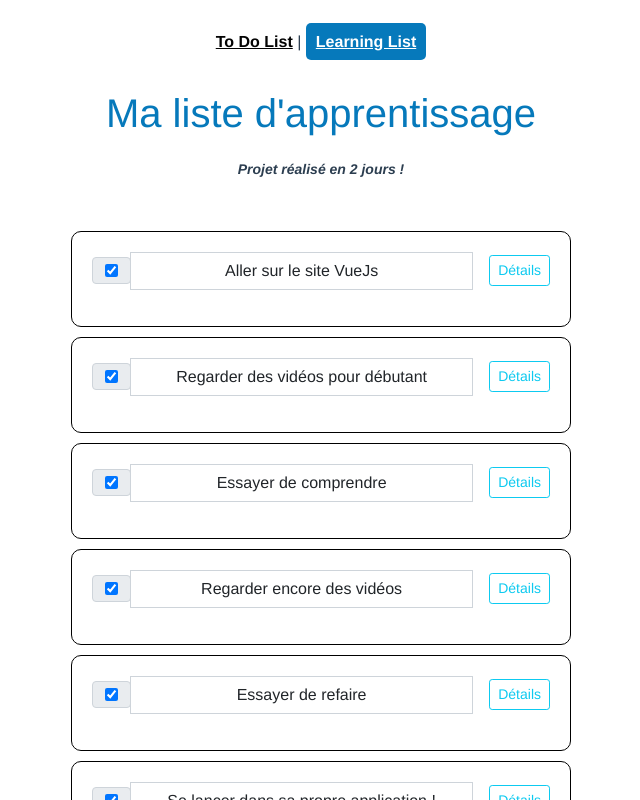
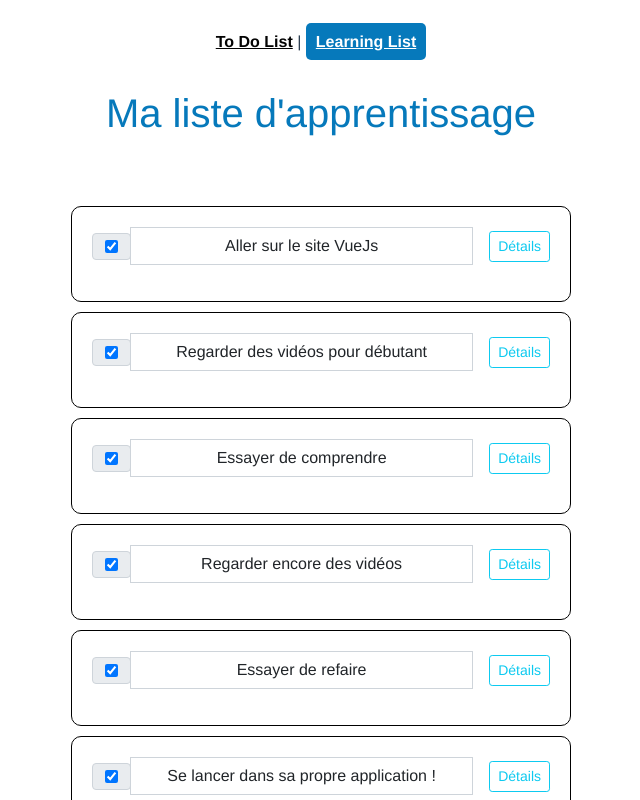
Before and after one commit to fixeight12/vueJsProject, a Vue app: page /learninglist in a window 1280 px wide. Shown: the top 800 px of the page, without its empty margins (319-959 px from the left). Built offline with nearby package versions, Linux system fonts and the light colour scheme; the HTML template or start-up script is replaced by a standard one.

Commit message:
commit 2

```diff
--- a/src/views/LearningList.vue
+++ b/src/views/LearningList.vue
@@ -1,6 +1,5 @@
 <template>
   <h1 class="mb-4"> {{title}} </h1>
-  <h4 class="title"> Projet réalisé en 2 jours !</h4>
   <div class="content">
     <List>
       <div class="list" v-for="step in steps" :key="step">
@@ -111,9 +110,5 @@ export default {
 </script>
 
 <style>
-  .title {
-    font-style: italic;
-    font-size: 14px;
-    font-weight: 600;
-  }
+
 </style>
```
